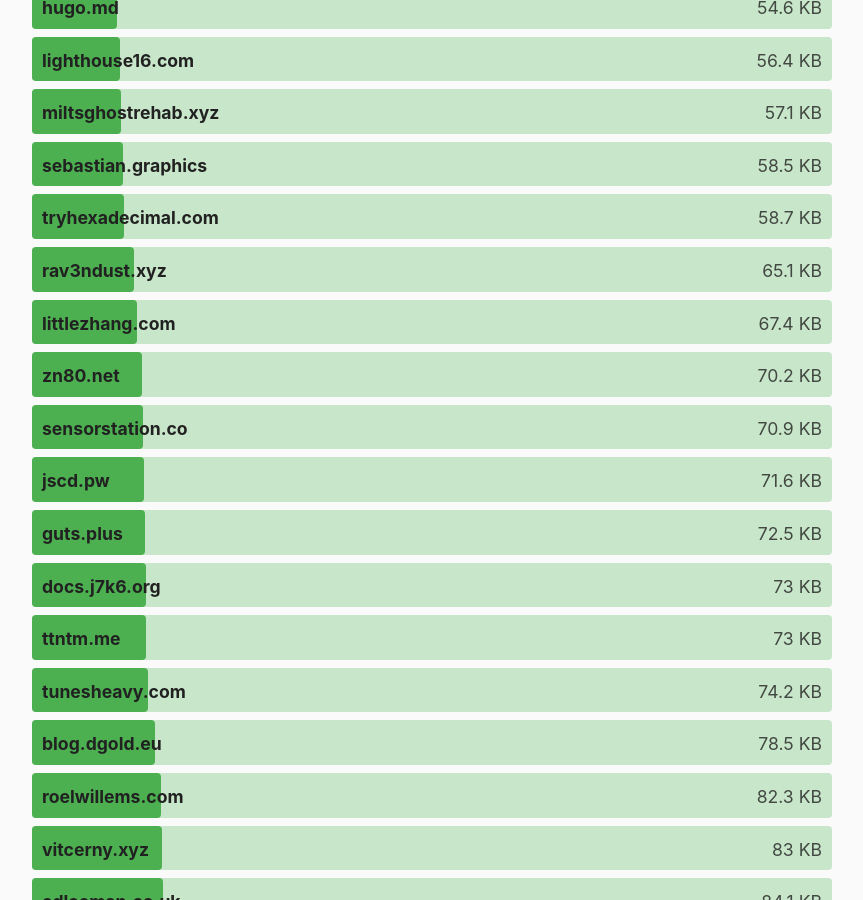
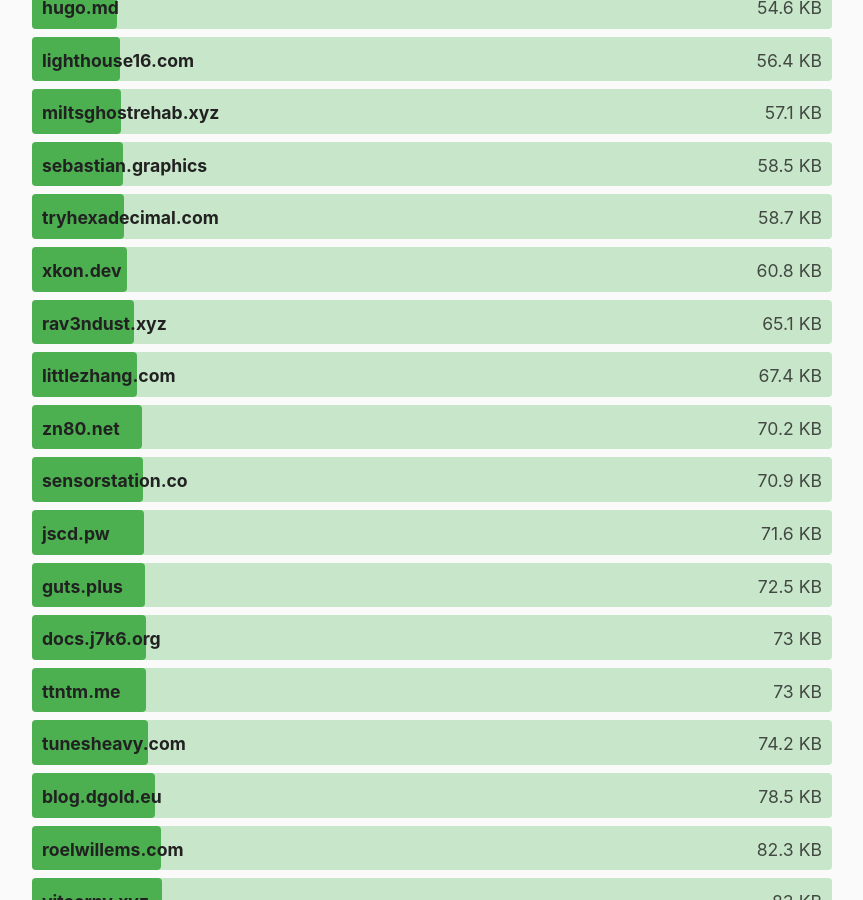
Before and after one commit to kevquirk/512kb.club, a Jekyll site: the page built from index.md, in a window 1280 px wide and 900 px high, scrolled down 8347 px. Shown: the whole window, without its empty margins (208-1071 px from the left). Built offline with Jekyll 4.4.1, drawn with Linux system fonts in a browser that asks for light colours.

Commit message:
Submitting xkon.dev
This is my personal 60.8kb Green Team website using latest WP with a custom theme and various kinds of sorcery lol :) .

I'd love to be on the list and grab that sexy badge haha!

GTMetrix report as of 2021-05-25 https://gtmetrix.com/reports/xkon.dev/gLDfzki7/

Cheers!

```diff
--- a/_data/green-team.yml
+++ b/_data/green-team.yml
@@ -703,6 +703,11 @@
   size: 58.7
   last_checked:
 
+- domain: xkon.dev
+  url: https://xkon.dev
+  size: 60.8
+  last_checked: 2021-05-25
+
 - domain: rav3ndust.xyz
   url: https://rav3ndust.xyz
   size: 65.1
```
